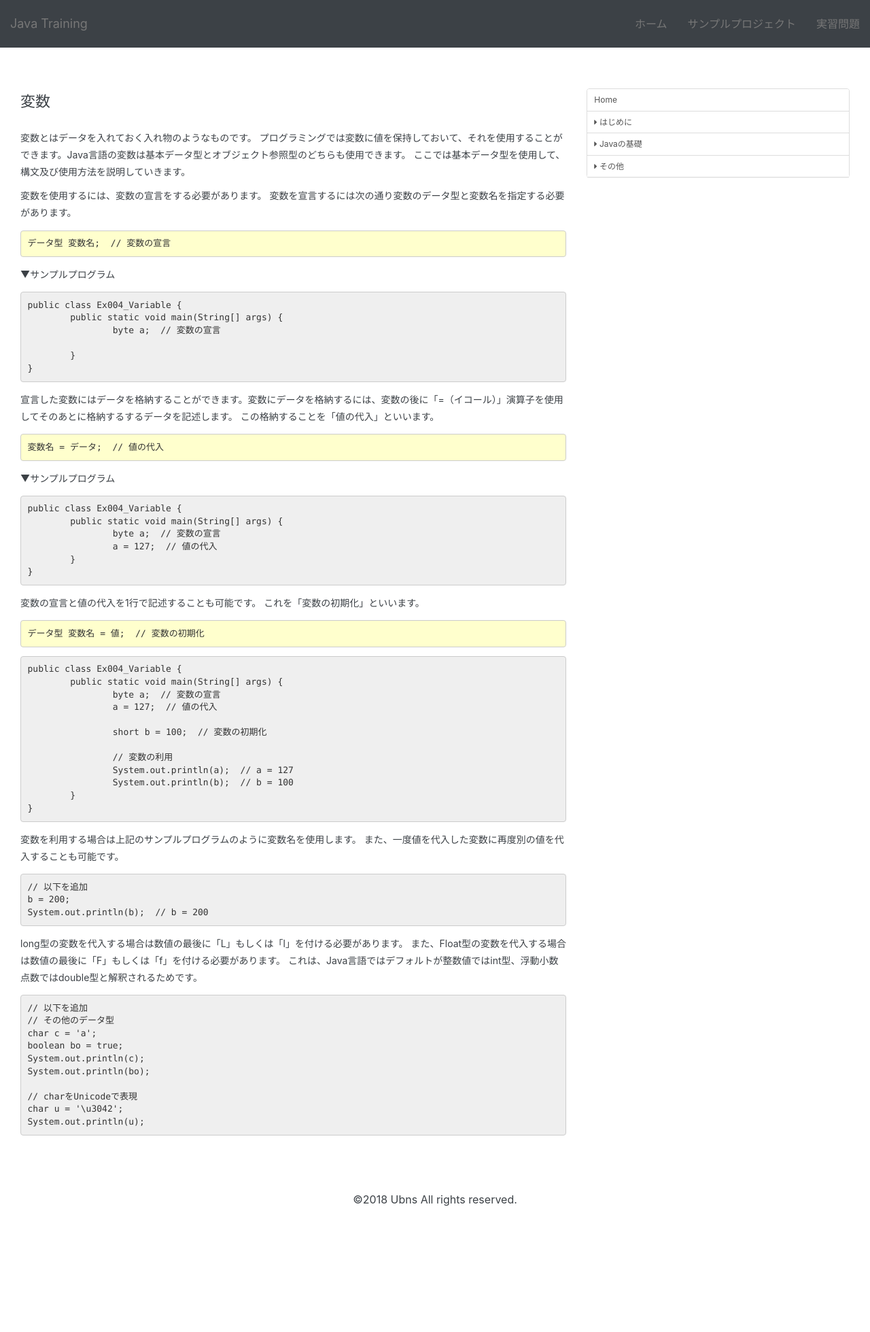
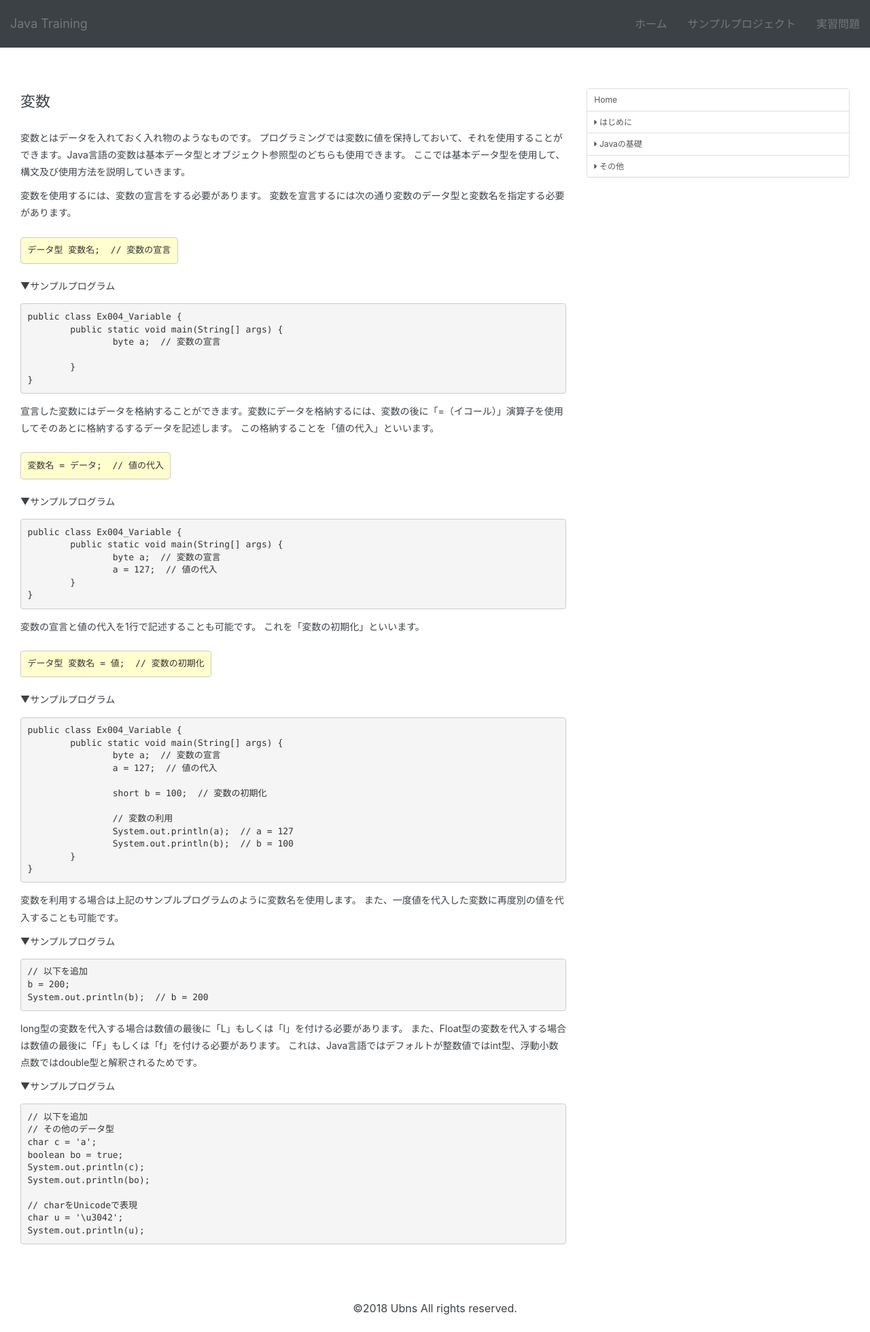
Before and after one commit to modulesjp/JavaTraining, a Jekyll site: the page built from docs/fundamentals/2.0.4.variable.md, in a window 1280 px wide. Shown: the whole page at 68% size. Built offline with Jekyll 4.4.1, drawn with Linux system fonts in a browser that asks for light colours; nearby versions of some CDN libraries; our own code applies the rules of GitHub Pages for plain Markdown files; before the commit the page ends 1799 px from its top, so only the background shows below that.

Commit message:
2018.04.02

````diff
--- a/docs/css/style.css
+++ b/docs/css/style.css
@@ -93,7 +93,6 @@
 
 pre {
 	margin: 1em 0;
-	background: #ffffcd;
 }
 
 pre code {
@@ -119,8 +118,9 @@
 	color: #6db33f;
 }
 
-.language-java pre {
-	background: #efefef;
+.language-sh pre {
+	background: #ffffcd;
+	display: inline-block;
 }
 
 /*
--- a/docs/fundamentals/2.0.4.variable.md
+++ b/docs/fundamentals/2.0.4.variable.md
@@ -24,7 +24,7 @@
 宣言した変数にはデータを格納することができます。変数にデータを格納するには、変数の後に「=（イコール）」演算子を使用してそのあとに格納するするデータを記述します。
 この格納することを「値の代入」といいます。
 
-```sx
+```sh
 変数名 = データ;  // 値の代入
 ```
 
@@ -42,9 +42,11 @@
 変数の宣言と値の代入を1行で記述することも可能です。
 これを「変数の初期化」といいます。
 
-```syntax
+```sh
 データ型 変数名 = 値;  // 変数の初期化
 ```
+
+▼サンプルプログラム
 
 ```java
 public class Ex004_Variable {
@@ -64,6 +66,8 @@
 変数を利用する場合は上記のサンプルプログラムのように変数名を使用します。
 また、一度値を代入した変数に再度別の値を代入することも可能です。
 
+▼サンプルプログラム
+
 ```java
 // 以下を追加
 b = 200;
@@ -73,6 +77,8 @@
 long型の変数を代入する場合は数値の最後に「L」もしくは「l」を付ける必要があります。
 また、Float型の変数を代入する場合は数値の最後に「F」もしくは「f」を付ける必要があります。
 これは、Java言語ではデフォルトが整数値ではint型、浮動小数点数ではdouble型と解釈されるためです。
+
+▼サンプルプログラム
 
 ```java
 // 以下を追加
````
